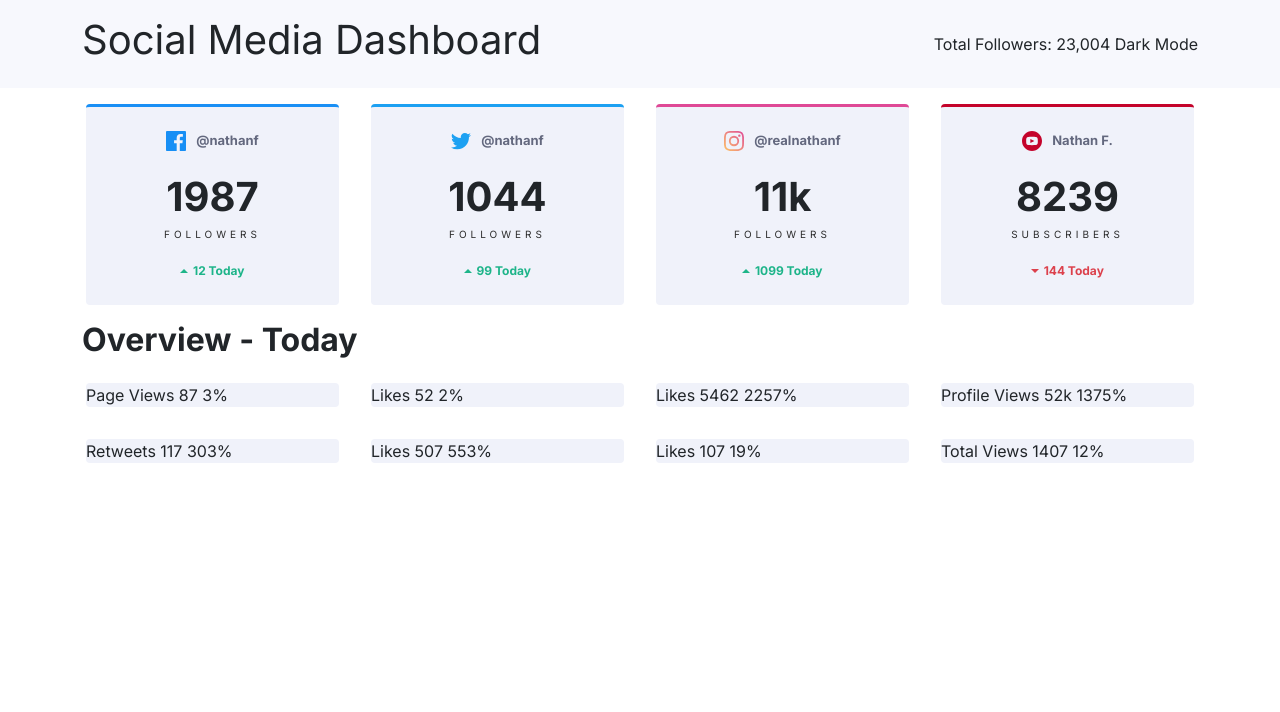
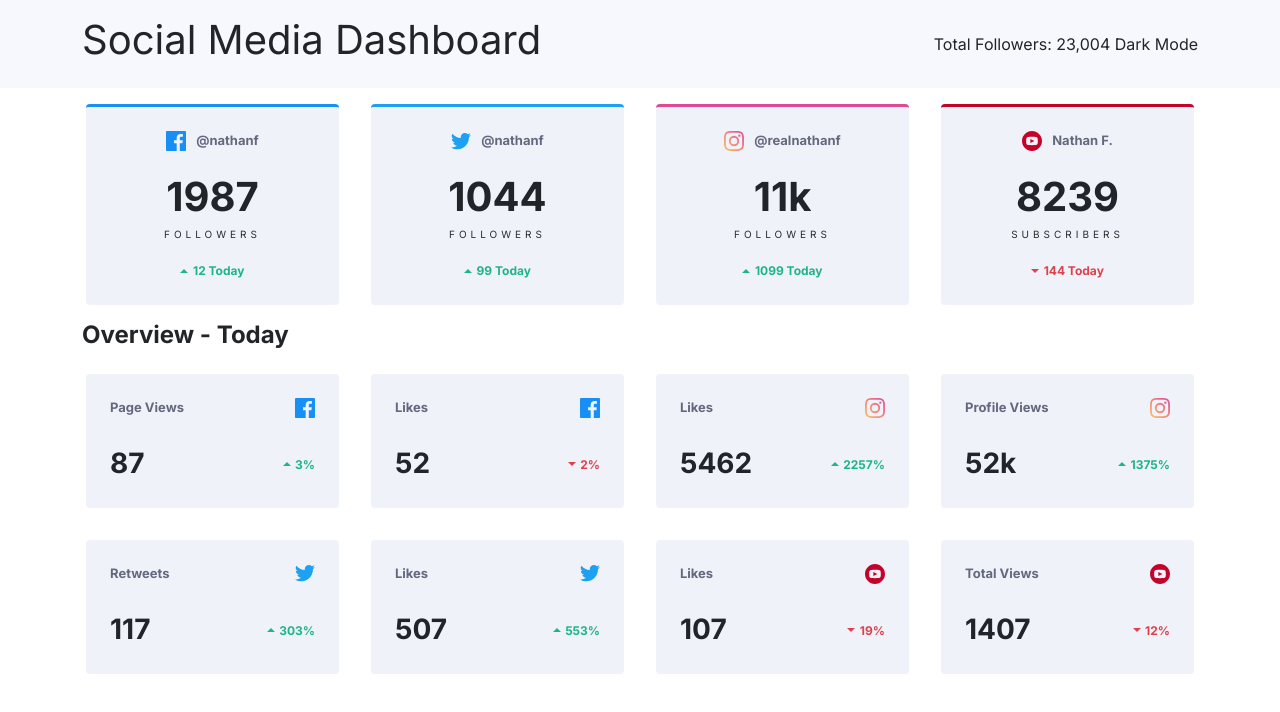
Before and after one commit to qooode/social-media-dashboard, a plain HTML site: page index.html in a window 1280 px wide. Drawn offline with nearby package versions, Linux system fonts and the light colour scheme.

Commit message:
Fixed the grids structure

```diff
--- a/index.html
+++ b/index.html
@@ -72,61 +72,125 @@
             </div>
         </div>
         <div class="row">
-            <h2 class="fw-bold">  Overview - Today</h2>
+            <h2 class="fw-bold fs-4">  Overview - Today</h2>
             <div class="col-lg-3 col-md-6 p-3">
-                <div class="card-socmed rounded">
-                Page Views
-                87
-                3%
+                <div class="card-socmed rounded p-4">
+                    <div class="d-flex justify-content-between">
+                        <h3 class="h3-card">Page Views</h3>
+                        <span class="facebook-svg me-0"></span>
+                    </div>
+                    <div class="d-flex justify-content-between pt-4">
+                        <span class="fw-bold fs-3 my-auto">87</span>
+                        <div class="my-auto">
+                        <span class="icon-up-svg"></span>
+                        <span class="todaystatus-green cards-2 pt-0">3%</span>
+                        </div>
+                    </div>
                 </div>
             </div>
             <div class="col-lg-3 col-md-6 p-3">
-                <div class="card-socmed rounded">
-                Likes
-                52
-                2%
+                <div class="card-socmed rounded p-4">
+                    <div class="d-flex justify-content-between">
+                        <h3 class="h3-card">Likes</h3>
+                        <span class="facebook-svg me-0"></span>
+                    </div>
+                    <div class="d-flex justify-content-between pt-4">
+                        <span class="fw-bold fs-3 my-auto">52</span>
+                        <div class="my-auto">
+                        <span class="icon-down-svg"></span>
+                        <span class="todaystatus-red cards-2 pt-0">2%</span>
+                        </div>
+                    </div>
                 </div>
             </div>
             <div class="col-lg-3 col-md-6 p-3">
-                <div class="card-socmed rounded">
-                Likes
-                5462
-                2257%
+                <div class="card-socmed rounded p-4">
+                    <div class="d-flex justify-content-between">
+                        <h3 class="h3-card">Likes</h3>
+                        <span class="instagram-svg me-0"></span>
+                    </div>
+                    <div class="d-flex justify-content-between pt-4">
+                        <span class="fw-bold fs-3 my-auto">5462</span>
+                        <div class="my-auto">
+                        <span class="icon-up-svg"></span>
+                        <span class="todaystatus-green cards-2 pt-0">2257%</span>
+                        </div>
+                    </div>
                 </div>
             </div>
             <div class="col-lg-3 col-md-6 p-3">
-                <div class="card-socmed rounded">
-                Profile Views
-                52k
-                1375%
+                <div class="card-socmed rounded p-4">
+                    <div class="d-flex justify-content-between">
+                        <h3 class="h3-card">Profile Views</h3>
+                        <span class="instagram-svg me-0"></span>
+                    </div>
+                    <div class="d-flex justify-content-between pt-4">
+                        <span class="fw-bold fs-3 my-auto">52k</span>
+                        <div class="my-auto">
+                        <span class="icon-up-svg"></span>
+                        <span class="todaystatus-green cards-2 pt-0">1375%</span>
+                        </div>
+                    </div>
                 </div>
             </div>
             <div class="col-lg-3 col-md-6 p-3">
-                <div class="card-socmed rounded">
-                Retweets
-                117
-                303%
+                <div class="card-socmed rounded p-4">
+                    <div class="d-flex justify-content-between">
+                        <h3 class="h3-card">Retweets</h3>
+                        <span class="twitter-svg me-0"></span>
+                    </div>
+                    <div class="d-flex justify-content-between pt-4">
+                        <span class="fw-bold fs-3 my-auto">117</span>
+                        <div class="my-auto">
+                        <span class="icon-up-svg"></span>
+                        <span class="todaystatus-green cards-2 pt-0">303%</span>
+                        </div>
+                    </div>
                 </div>
             </div>
             <div class="col-lg-3 col-md-6 p-3">
-                <div class="card-socmed rounded">
-                Likes
-                507
-                553%
+                <div class="card-socmed rounded p-4">
+                    <div class="d-flex justify-content-between">
+                        <h3 class="h3-card">Likes</h3>
+                        <span class="twitter-svg me-0"></span>
+                    </div>
+                    <div class="d-flex justify-content-between pt-4">
+                        <span class="fw-bold fs-3 my-auto">507</span>
+                        <div class="my-auto">
+                        <span class="icon-up-svg"></span>
+                        <span class="todaystatus-green cards-2 pt-0">553%</span>
+                        </div>
+                    </div>
                 </div>
             </div>
             <div class="col-lg-3 col-md-6 p-3">
-                <div class="card-socmed rounded">
-                Likes
-                107
-                19%
+                <div class="card-socmed rounded p-4">
+                    <div class="d-flex justify-content-between">
+                        <h3 class="h3-card">Likes</h3>
+                        <span class="youtube-svg me-0"></span>
+                    </div>
+                    <div class="d-flex justify-content-between pt-4">
+                        <span class="fw-bold fs-3 my-auto">107</span>
+                        <div class="my-auto">
+                        <span class="icon-down-svg"></span>
+                        <span class="todaystatus-red cards-2 pt-0">19%</span>
+                        </div>
+                    </div>
                 </div>
             </div>
             <div class="col-lg-3 col-md-6 p-3">
-                <div class="card-socmed rounded">
-                Total Views
-                1407
-                12%
+                <div class="card-socmed rounded p-4">
+                    <div class="d-flex justify-content-between">
+                        <h3 class="h3-card">Total Views</h3>
+                        <span class="youtube-svg me-0"></span>
+                    </div>
+                    <div class="d-flex justify-content-between pt-4">
+                        <span class="fw-bold fs-3 my-auto">1407</span>
+                        <div class="my-auto">
+                        <span class="icon-down-svg"></span>
+                        <span class="todaystatus-red cards-2 pt-0">12%</span>
+                        </div>
+                    </div>
                 </div>
             </div>
             </div>
```
Lines whose indentation alone changed are shown as unchanged.
